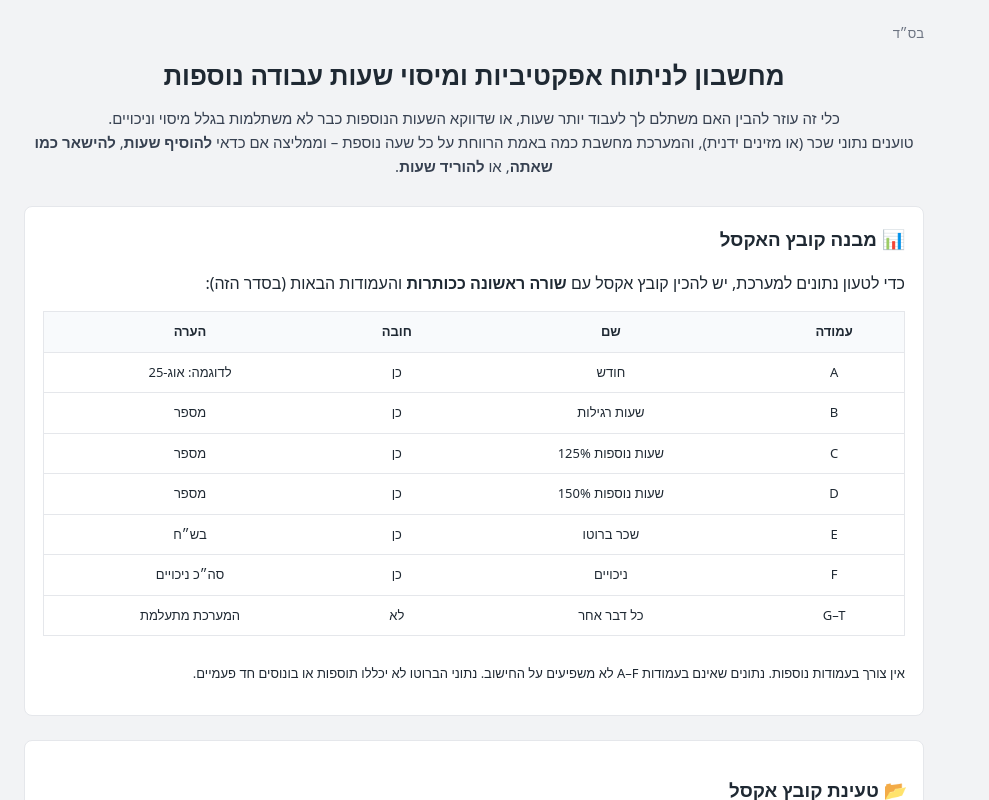
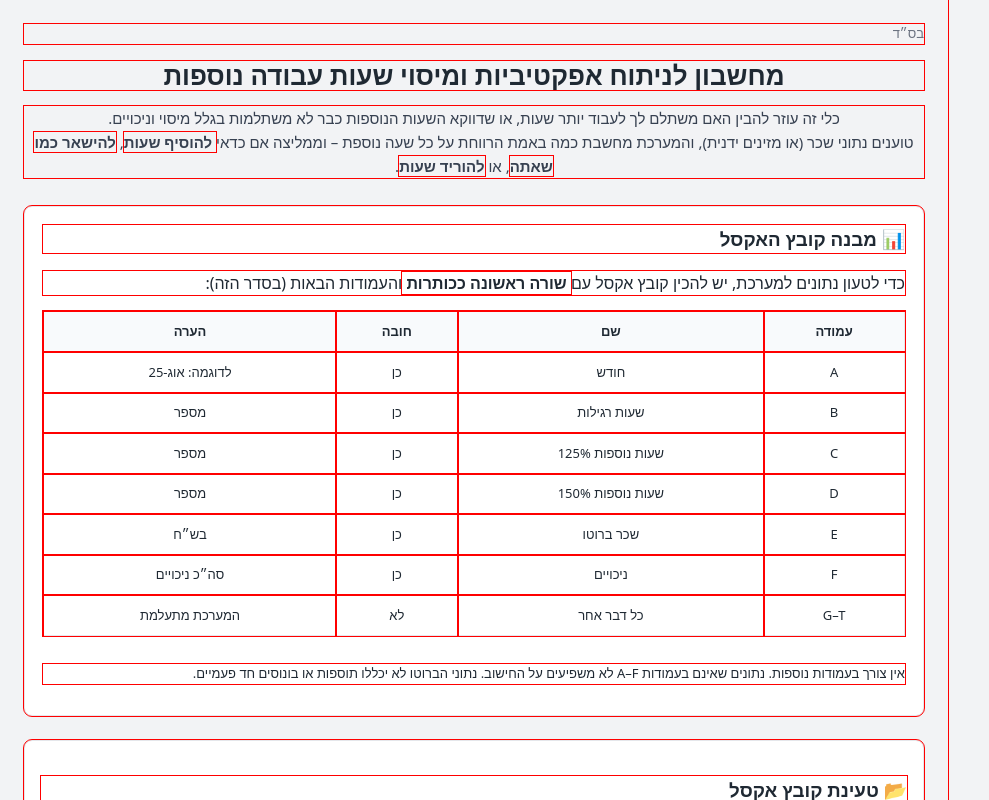
Before and after one commit to Yakirat/work-hour-advisor, a React (Vite) app: page / in a window 1280 px wide. Shown: the top 800 px of the page, without its empty margins (0-989 px from the left). Built offline with nearby package versions, Linux system fonts and the light colour scheme.

Commit message:
feat: adjust container and body styles for improved layout and overflow handling

```diff
--- a/src/App.css
+++ b/src/App.css
@@ -9,8 +9,9 @@ body {
 }
 
 .container {
-  max-width: 1000px;
+  max-width: 100%;
   width: 100%;
+  overflow-x: hidden;
   margin-inline: auto;
   padding: 24px;
   direction: rtl;
@@ -212,3 +213,12 @@ button:disabled {
 .table-wrapper table {
   min-width: 700px;
 }
+
+html, body {
+  max-width: 100%;
+  overflow-x: hidden;
+}
+
+* {
+  outline: 1px solid red;
+}
```
